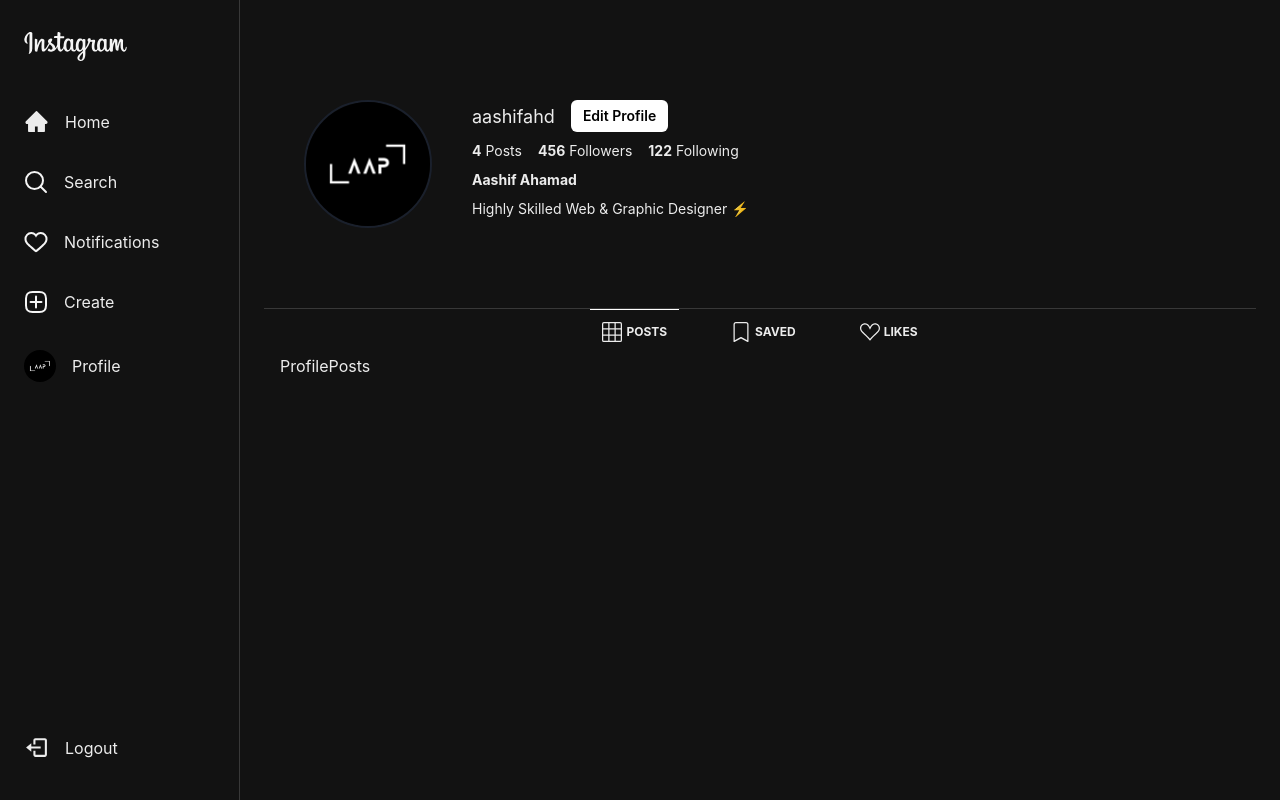
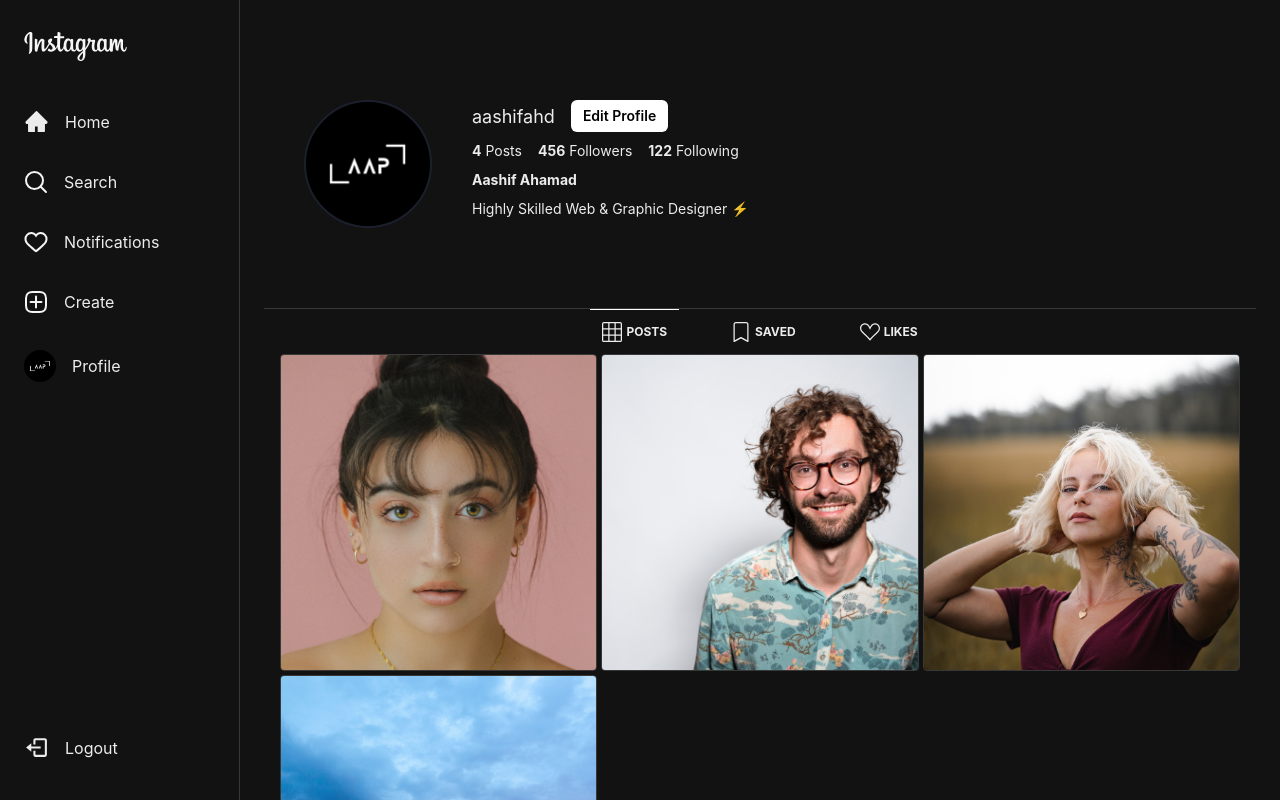
Before and after one commit to aashifahd/React-Instagram-Clone, a React (Vite) app: page /1 in a window 1280 px wide. Shown: the top 800 px of the page. Built offline with nearby package versions, Linux system fonts and the light colour scheme.

Commit message:
Add profile posts grid and skeleton loading state

```diff
--- a/src/components/Profile/ProfilePost.jsx
+++ b/src/components/Profile/ProfilePost.jsx
@@ -1,5 +1,57 @@
-const ProfilePost = () => {
-  return <div>ProfilePost</div>;
+import { Flex, GridItem, Image, Text } from "@chakra-ui/react";
+import { AiFillHeart } from "react-icons/ai";
+import { FaComment } from "react-icons/fa";
+
+const ProfilePost = ({ img }) => {
+  return (
+    <GridItem
+      cursor={"pointer"}
+      borderRadius={4}
+      overflow={"hidden"}
+      border={"1px solid"}
+      borderColor={"whiteAlpha.300"}
+      position={"relative"}
+      aspectRatio={1 / 1}
+    >
+      <Flex
+        opacity={0}
+        _hover={{ opacity: 1 }}
+        position={"absolute"}
+        top={0}
+        left={0}
+        right={0}
+        bottom={0}
+        bg={"blackAlpha.700"}
+        transition={"all 0.3s ease"}
+        zIndex={1}
+        justifyContent={"center"}
+      >
+        <Flex alignItems={"center"} justifyContent={"center"} gap={50}>
+          <Flex>
+            <AiFillHeart size={20} />
+            <Text fontWeight={"bold"} ml={2}>
+              7
+            </Text>
+          </Flex>
+
+          <Flex>
+            <FaComment size={20} />
+            <Text fontWeight={"bold"} ml={2}>
+              7
+            </Text>
+          </Flex>
+        </Flex>
+      </Flex>
+
+      <Image
+        src={img}
+        alt="Profile Image"
+        w={"100%"}
+        h={"100%"}
+        objectFit={"cover"}
+      />
+    </GridItem>
+  );
 };
 
 export default ProfilePost;
--- a/src/components/Profile/ProfilePosts.jsx
+++ b/src/components/Profile/ProfilePosts.jsx
@@ -1,5 +1,44 @@
+import { Box, Grid, Skeleton, VStack } from "@chakra-ui/react";
+import { useEffect, useState } from "react";
+import ProfilePost from "./ProfilePost";
+
 const ProfilePosts = () => {
-  return <div>ProfilePosts</div>;
+  const [isLoading, setIsLoading] = useState(true);
+
+  useEffect(() => {
+    setTimeout(() => {
+      setIsLoading(false);
+    }, 2000);
+  }, []);
+
+  return (
+    <Grid
+      templateColumns={{
+        sm: "repeat(1,1fr)",
+        md: "repeat(3,1fr)",
+      }}
+      gap={1}
+      columnGap={1}
+    >
+      {isLoading &&
+        [0, 1, 2, 3, 4, 5].map((_, idx) => (
+          <VStack key={idx} alignItems={"flex-start"} gap={4}>
+            <Skeleton w={"full"}>
+              <Box h="300px"></Box>
+            </Skeleton>
+          </VStack>
+        ))}
+
+      {!isLoading && (
+        <>
+          <ProfilePost img="/img1.png" />
+          <ProfilePost img="/img2.png" />
+          <ProfilePost img="/img3.png" />
+          <ProfilePost img="/img4.png" />
+        </>
+      )}
+    </Grid>
+  );
 };
 
 export default ProfilePosts;
```
